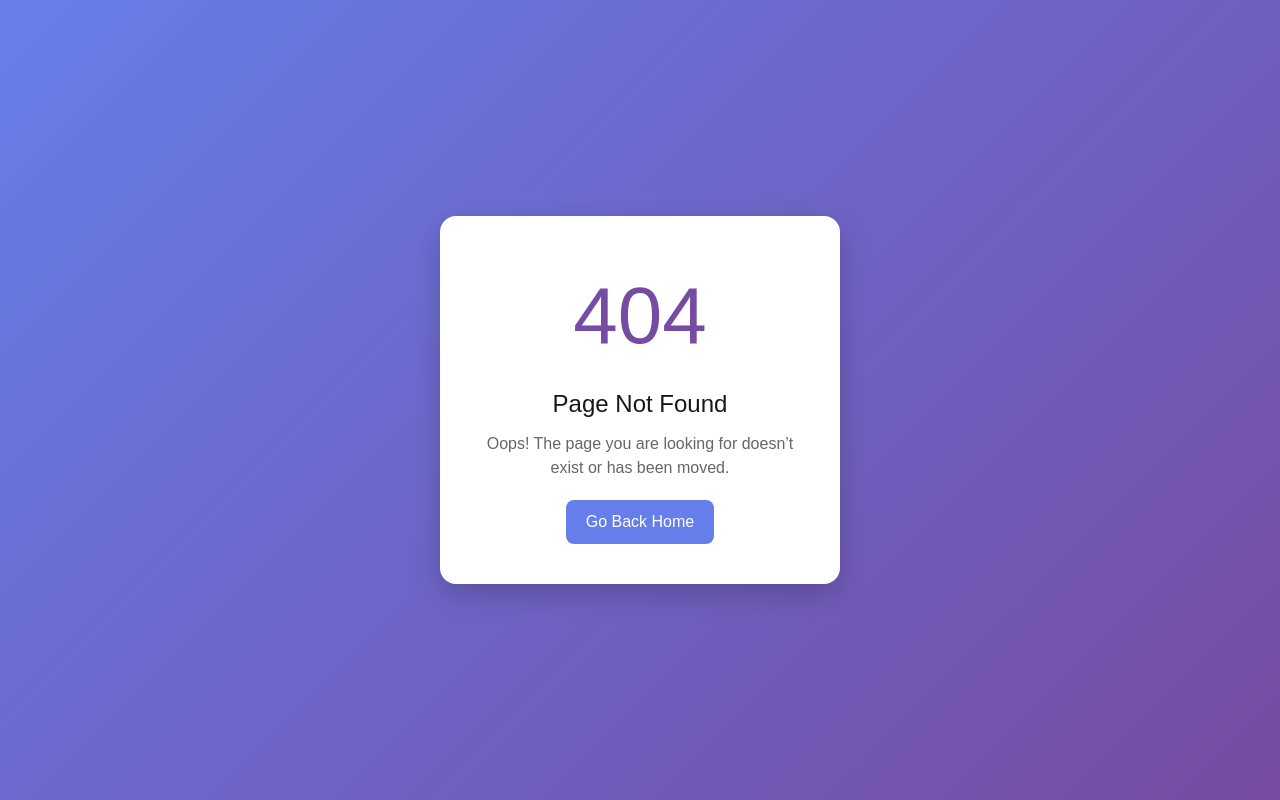
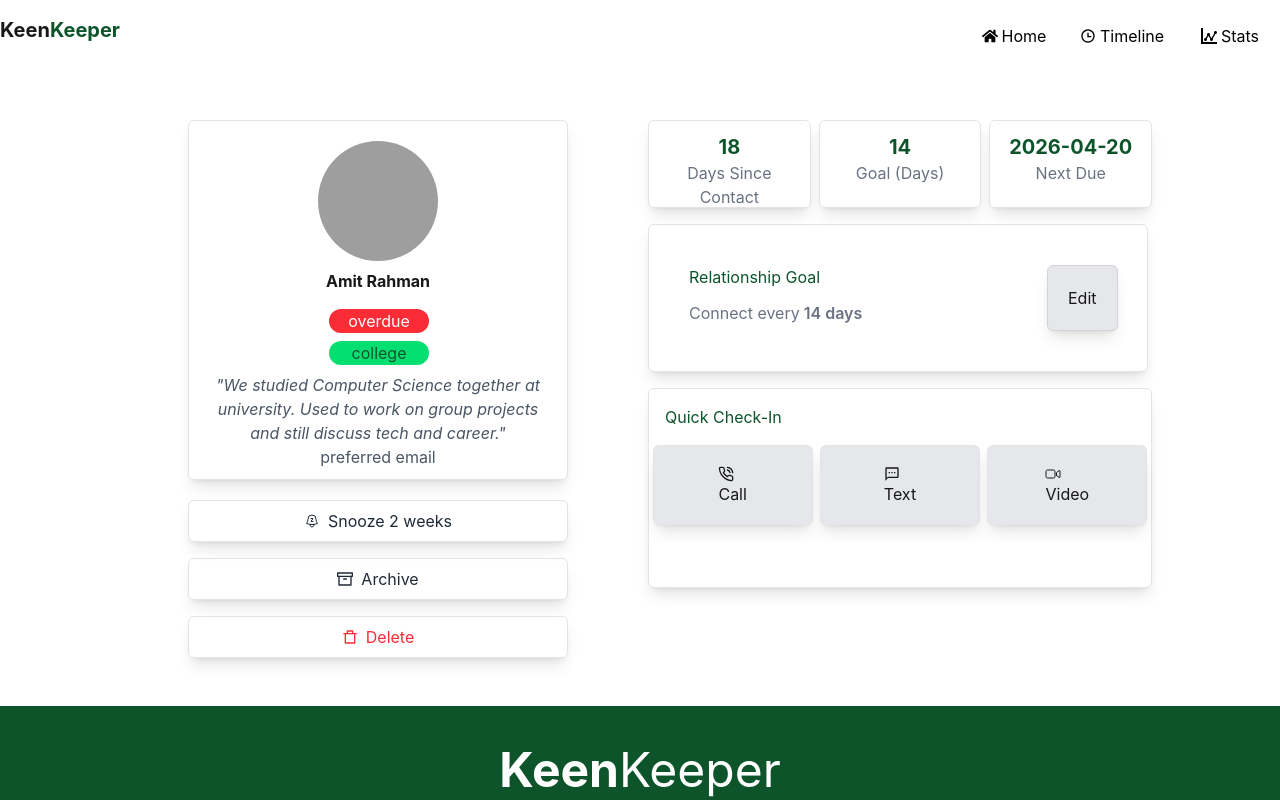
Before and after one commit to niloymehedi24-netizen/PH-B13-A07, a React (Vite) app: page /friends/1 in a window 1280 px wide. Before the commit this address had no page. Shown: the top 800 px of the page. Built offline with nearby package versions, Linux system fonts and the light colour scheme; grey boxes are pictures that could not be loaded.

Commit message:
designed the friends details page and made functionable by clicking any friend

```diff
--- a/src/components/footer/Footer.jsx
+++ b/src/components/footer/Footer.jsx
@@ -16,13 +16,19 @@
           <p>Social Links</p>
           <div>
             <button>
-              <FaInstagram></FaInstagram>
+              <a href="">
+                <FaInstagram></FaInstagram>
+              </a>
             </button>
             <button>
-              <FaFacebook></FaFacebook>
+              <a href="">
+                <FaFacebook></FaFacebook>
+              </a>
             </button>
             <button>
-              <FaXTwitter></FaXTwitter>
+              <a href="">
+                <FaXTwitter></FaXTwitter>
+              </a>
             </button>
           </div>
           <hr className="mt-5" />
@@ -30,9 +36,9 @@
         <div className="flex justify-between">
           <p>© 2026 KeenKeeper. All rights reserved.</p>
           <div className="flex justify-around gap-4">
-            <p>Privacy Policy</p>
-            <p>Terms of Service</p>
-            <p>Cookies</p>
+            <a href="">Privacy Policy</a>
+            <a href="">Terms of Service</a>
+            <a href="">Cookies</a>
           </div>
         </div>
       </div>
--- a/src/components/homepage/Banner.jsx
+++ b/src/components/homepage/Banner.jsx
@@ -13,7 +13,7 @@
           relationships that matter most.
         </p>
         <div className="flex justify-center items-center text-center gap-1">
-          <button className="flex items-center border p-2 text-white bg-green-900 rounded-md">
+          <button className="flex items-center border p-2 text-white bg-green-900 rounded-md hover:cursor-pointer">
             <GoPlus></GoPlus>Add a Friend
           </button>
         </div>
--- a/src/components/homepage/Friends.jsx
+++ b/src/components/homepage/Friends.jsx
@@ -1,17 +1,18 @@
 import { use } from "react";
+import { Link } from "react-router";
 
 const Friends = ({ friendsPromise }) => {
   const friends = use(friendsPromise);
-  console.log(friends);
 
   return (
-    <div className="max-w-5xl mx-auto">
+    <div className="max-w-5xl mx-auto mb-15">
       <div className="mt-10">
         <h2 className="font-bold text-xl">Your Friends</h2>
       </div>
       <div className="grid md:grid-cols-2 lg:grid-cols-4 gap-4 mt-3">
         {friends.map((friend) => (
-          <div
+          <Link
+            to={`friends/${friend.id}`}
             key={friend.id}
             className="shadow-lg rounded-md border border-zinc-200 p-5"
           >
@@ -38,7 +39,7 @@
                 <p>{friend.status}</p>
               </div>
             </div>
-          </div>
+          </Link>
         ))}
       </div>
     </div>
--- a/src/components/homepage/Statistics.jsx
+++ b/src/components/homepage/Statistics.jsx
@@ -1,19 +1,19 @@
 const Statistics = () => {
   return (
     <div className="grid md:grid-cols-2 lg:grid-cols-4 max-w-5xl mx-auto gap-3 items-center text-center space-y-2">
-      <div className="border border-transparent shadow-xl rounded-md  p-10">
+      <div className="border border-zinc-200 shadow-lg rounded-md  p-10">
         <p className="font-bold text-xl text-green-900">10</p>
         <p className="font-light text-gray-600">Total Friends</p>
       </div>
-      <div className="border border-transparent shadow-xl rounded-md  p-10">
-        <p className="font-bold text-xl text-green-900">3</p>
+      <div className="border border-zinc-200 shadow-lg rounded-md  p-10">
+        <p className="font-bold text-xl text-green-900">4</p>
         <p className="font-light text-gray-600">On Track</p>
       </div>
-      <div className="border border-transparent shadow-xl rounded-md  p-10">
-        <p className="font-bold text-xl text-green-900">6</p>
+      <div className="border border-zinc-200 shadow-lg rounded-md  p-10">
+        <p className="font-bold text-xl text-green-900">5</p>
         <p className="font-light text-gray-600">Need Attention</p>
       </div>
-      <div className="border border-transparent shadow-xl rounded-md  p-10">
+      <div className="border border-zinc-200 shadow-lg rounded-md  p-9.5">
         <p className="font-bold text-xl text-green-900">12</p>
         <p className="font-light text-gray-600">Interactions This Month</p>
       </div>
--- a/src/components/shared/MyNavLink.jsx
+++ b/src/components/shared/MyNavLink.jsx
@@ -1,4 +1,3 @@
-import { FaHome } from "react-icons/fa";
 import { NavLink } from "react-router";
 
 const MyNavLink = ({ to, children }) => {
@@ -10,9 +9,6 @@
           ` gap-1 p-2 w-25 text-black flex justify-center items-center text-center ${isActive ? "bg-green-900 text-white border rounded-md" : "bg-transparent "}`
         }
       >
-        <span className="text-gray-600">
-          <FaHome></FaHome>
-        </span>
         {children}
       </NavLink>
     </div>
--- a/src/components/shared/navbar/Navbar.jsx
+++ b/src/components/shared/navbar/Navbar.jsx
@@ -1,4 +1,7 @@
+import { RiTimeLine } from "react-icons/ri";
 import MyNavLink from "../MyNavLink";
+import { FaHome } from "react-icons/fa";
+import { ImStatsDots } from "react-icons/im";
 
 const Navbar = () => {
   return (
@@ -9,13 +12,28 @@
         </h2>
         <ul className="flex justify-between gap-2">
           <li>
-            <MyNavLink to={"/"}>Home</MyNavLink>
+            <MyNavLink to={"/"}>
+              <span>
+                <FaHome></FaHome>
+              </span>
+              Home
+            </MyNavLink>
           </li>
           <li>
-            <MyNavLink to={"/timeline"}>Timeline</MyNavLink>
+            <MyNavLink to={"/timeline"}>
+              <span>
+                <RiTimeLine></RiTimeLine>
+              </span>
+              Timeline
+            </MyNavLink>
           </li>
           <li>
-            <MyNavLink to={"/stats"}>Stats</MyNavLink>
+            <MyNavLink to={"/stats"}>
+              <span>
+                <ImStatsDots></ImStatsDots>
+              </span>
+              Stats
+            </MyNavLink>
           </li>
         </ul>
       </div>
--- /dev/null
+++ b/src/pages/friendDetails/FriendDetails.jsx
@@ -0,0 +1,131 @@
+import { use } from "react";
+import { FiArchive } from "react-icons/fi";
+import { HiOutlineBellSnooze } from "react-icons/hi2";
+import { IoVideocamOutline } from "react-icons/io5";
+import { LuPhoneCall } from "react-icons/lu";
+import { MdOutlineTextsms } from "react-icons/md";
+import { RiDeleteBin7Line } from "react-icons/ri";
+import { useParams } from "react-router";
+
+const FriendDetails = ({ friendsPromise }) => {
+  const { id } = useParams();
+
+  const friends = use(friendsPromise);
+
+  const expectedFriend = friends.find((friend) => friend.id == id);
+
+  return (
+    <div className="max-w-5xl mx-auto m-12 grid grid-cols-2 gap-4">
+      <div>
+        <div>
+          <div className="w-95 h-90 ml-15 p-5 mb-5 border border-zinc-200 shadow-lg rounded-md">
+            <div className="flex items-center justify-center">
+              <img
+                src={expectedFriend.picture}
+                alt=""
+                className="h-30 w-30 rounded-full mb-2"
+              />
+            </div>
+            <div className="items-center text-center">
+              <h2 className="font-bold mb-4">{expectedFriend.name}</h2>
+              <div
+                className={`rounded-xl w-25 mb-2 ml-30 ${expectedFriend.status === "overdue" ? "bg-red-500 text-white" : expectedFriend.status === "almost due" ? "bg-yellow-400 text-white" : expectedFriend.status === "on-track" ? "bg-green-900 text-white" : ""}`}
+              >
+                <p className="items-center text-center">
+                  {expectedFriend.status}
+                </p>
+              </div>
+              <div className="text-green-900 bg-green-400 items-center text-center rounded-xl w-25 mb-2 ml-30">
+                {expectedFriend.tags.map((tag, index) => (
+                  <p key={index}>{tag}</p>
+                ))}
+              </div>
+              <p className="italic text-gray-600">"{expectedFriend.bio}"</p>
+              <p className="text-gray-600">preferred email</p>
+            </div>
+          </div>
+          <div>
+            <div className="grid grid-rows-3 gap-4 max-w-95 ml-15">
+              <button className="flex items-center text-center justify-center gap-2 shadow-lg rounded-md border border-zinc-200 p-2 hover:cursor-pointer text-[#1F2937]">
+                <span>
+                  <HiOutlineBellSnooze></HiOutlineBellSnooze>
+                </span>
+                Snooze 2 weeks
+              </button>
+              <button className="flex items-center text-center justify-center gap-2 shadow-lg rounded-md border border-zinc-200 p-2 hover:cursor-pointer text-[#1F2937]">
+                <span>
+                  <FiArchive></FiArchive>
+                </span>
+                Archive
+              </button>
+              <button className="flex items-center text-center justify-center gap-2 shadow-lg rounded-md border border-zinc-200 p-2 hover:cursor-pointer text-red-500">
+                <span>
+                  <RiDeleteBin7Line></RiDeleteBin7Line>
+                </span>
+                Delete
+              </button>
+            </div>
+          </div>
+        </div>
+      </div>
+      <div>
+        <div className="flex justify-around mb-4 gap-2">
+          <div className="text-center px-3 py-3 w-55 h-22 gap-4 items-center border border-zinc-200 shadow-lg rounded-md">
+            <p className="text-green-900 text-xl font-bold">
+              {expectedFriend.days_since_contact}
+            </p>
+            <p className="text-gray-500">Days Since Contact</p>
+          </div>
+          <div className="text-center items-center px-3 py-3 gap-4 w-55 h-22 border border-zinc-200 shadow-lg rounded-md">
+            <p className="text-green-900 text-xl font-bold">
+              {expectedFriend.goal}
+            </p>
+            <p className="text-gray-500">Goal (Days)</p>
+          </div>
+          <div className="text-center items-center px-3 py-3 gap-4 w-55 h-22 border border-zinc-200 shadow-lg rounded-md">
+            <p className="text-green-900 text-xl font-bold">
+              {expectedFriend.next_due_date}
+            </p>
+            <p className="text-gray-500">Next Due</p>
+          </div>
+        </div>
+        <div className="flex justify-between border border-zinc-200 shadow-lg rounded-md w-125 mr-10 mb-4 px-10 py-10">
+          <div>
+            <p className="text-green-900 mb-3">Relationship Goal</p>
+            <p className="text-gray-500">
+              Connect every
+              <span className="font-semibold"> {expectedFriend.goal} days</span>
+            </p>
+          </div>
+          <div className="w-15">
+            <button className="p-5 border border-zinc-300 bg-gray-200 shadow-lg rounded-md hover:cursor-pointer">
+              Edit
+            </button>
+          </div>
+        </div>
+        <div className="border border-zinc-200 shadow-lg rounded-md h-50">
+          <p className="text-green-900 p-4">Quick Check-In</p>
+          <div className="flex justify-around">
+            <div className="border border-zinc-200 bg-gray-200 shadow-lg w-40 h-20 items-center text-center rounded-md pt-5 hover:cursor-pointer">
+              <button>
+                <LuPhoneCall></LuPhoneCall>Call
+              </button>
+            </div>
+            <div className="border border-zinc-200 bg-gray-200 shadow-lg w-40 h-20 items-center text-center rounded-md pt-5 hover:cursor-pointer">
+              <button>
+                <MdOutlineTextsms></MdOutlineTextsms>Text
+              </button>
+            </div>
+            <div className="border border-zinc-200 bg-gray-200 shadow-lg w-40 h-20 items-center text-center rounded-md pt-5 hover:cursor-pointer">
+              <button>
+                <IoVideocamOutline></IoVideocamOutline> Video
+              </button>
+            </div>
+          </div>
+        </div>
+      </div>
+    </div>
+  );
+};
+
+export default FriendDetails;
--- a/src/routes/Routes.jsx
+++ b/src/routes/Routes.jsx
@@ -4,6 +4,14 @@
 import ErrorPage from "../pages/errorPage/ErrorPage";
 import Stats from "../pages/stats/Stats";
 import Timeline from "../pages/timeline/Timeline";
+import FriendDetails from "../pages/friendDetails/FriendDetails";
+
+const getFriends = async () => {
+  const res = await fetch("/public/data.json");
+  return res.json();
+};
+
+const friendsPromise = getFriends();
 
 export const router = createBrowserRouter([
   {
@@ -22,6 +30,12 @@
         path: "/stats",
         element: <Stats></Stats>,
       },
+      {
+        path: "/friends/:id",
+        element: (
+          <FriendDetails friendsPromise={friendsPromise}></FriendDetails>
+        ),
+      },
     ],
     errorElement: <ErrorPage></ErrorPage>,
   },
```
